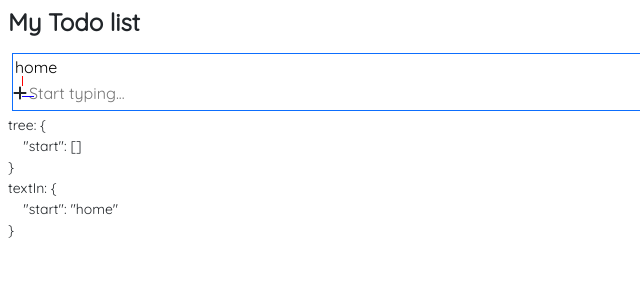
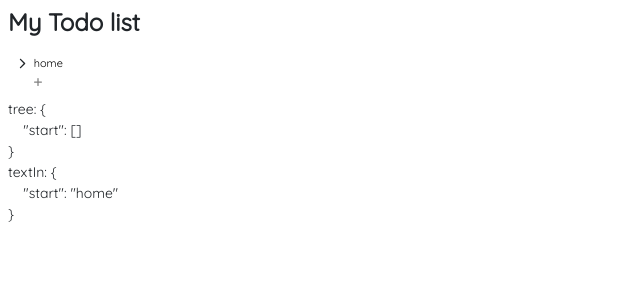
Before and after one commit to VaishnavDixit/todo-list-chrome-extension, a React (Create React App) app: page / in a window 1280 px wide. Shown: the top 300 px of the page, without its empty margins (0-640 px from the left). Built offline with nearby package versions, Linux system fonts and the light colour scheme.

Commit message:
UI Improvement.

```diff
--- a/src/App.scss
+++ b/src/App.scss
@@ -13,7 +13,7 @@
         font-weight: 600;
     }
 
-    input {
+    input, textarea {
         border: none;
         &:focus {
             outline: none;
@@ -67,26 +67,17 @@
 .subTasksSection {
     position: relative;
 }
-.subTasksSection::after {
-	content: "";
-    position: absolute;
-    background: red;
-    /* border-left: 1px solid red; */
-    /* border-bottom: 1px solid red; */
-    left: 9px;
-    top: -4px;
-    width: 1px;
-    bottom: -6px;
-}
-.subTasksSection::before {
-	content: "";
-    position: absolute;
-    background: rgb(17, 0, 255);
-    left: 9px;
-    top: 16px;
-    width: 12px;
-    height: 1px;
-}
+
+// .subTasksSection::before {
+// 	content: "";
+//     position: absolute;
+//     background: rgb(17, 0, 255);
+//     left: 9px;
+//     top: 16px;
+//     width: 12px;
+//     height: 1px;
+// }
+
 ::-webkit-scrollbar {
     width: 4px;
 }
--- a/src/components/task/Index.js
+++ b/src/components/task/Index.js
@@ -1,15 +1,47 @@
-import {faCircle, faPlus} from "@fortawesome/free-solid-svg-icons";
+import {
+    faArrowDown,
+    faChevronCircleUp,
+    faChevronDown,
+    faChevronRight,
+    faChevronUp,
+    faCircle,
+    faCircleChevronRight,
+    faPlus,
+} from "@fortawesome/free-solid-svg-icons";
 import {FontAwesomeIcon} from "@fortawesome/react-fontawesome";
-import React from "react";
+import React, {useEffect, useState} from "react";
+import "./style.scss";
 import {Button, Col, Row} from "react-bootstrap";
 
 const Index = ({uuid, tree, handlePressEnter, handleTextChange, textIn}) => {
+    const [expand, setExpand] = useState(false);
+    const [inputMode, setInputMode] = useState(false);
+    const handlePlusIconClick = () => {
+        handlePressEnter(uuid, "");
+        // e.target.value = "";
+        // setExpand(true);
+        setInputMode(true);
+    };
+    useEffect(() => {
+        if (inputMode) document.getElementById(uuid).focus();
+    }, [inputMode]);
+
     return (
-        <div className="m-1 p-0 border border-primary">
+        <div
+            className={`m-1 p-0 task ${tree[uuid] && tree[uuid].length ? "verticalLine" : ""} ${
+                uuid == "start" ? "" : "horizontalLine"
+            }`}
+        >
             <div className="d-flex align-items-center">
-                <input
+                <FontAwesomeIcon
+                    className="expandCollapseArrow"
+                    icon={expand ? faChevronDown : faChevronRight}
+                    onClick={() => setExpand(!expand)}
+                />
+                <textarea
+                    rows={1}
                     type="text"
-                    id={uuid}
+                    // id={uuid}
                     defaultValue={textIn[uuid] ?? ""}
                     placeholder="Start typing..."
                     // onKeyDown={(e) => {
@@ -18,10 +50,13 @@ const Index = ({uuid, tree, handlePressEnter, handleTextChange, textIn}) => {
                     //         handlePressEnter(uuid, e.target.value.trim());
                     //     }
                     // }}
-                    onChange={(e) => handleTextChange(uuid, e.target.value.trim())}
-                ></input>
+                    onChange={(e) => {
+                        handleTextChange(uuid, e.target.value.trim());
+                    }}
+                ></textarea>
             </div>
-            <div className="ps-3 subTasksSection">
+            {expand ? (
+                <div className="ms-3 subTasksSection">
                     {tree[uuid] &&
                         tree[uuid].map((uuid2) => (
                             <Index
@@ -33,22 +68,40 @@ const Index = ({uuid, tree, handlePressEnter, handleTextChange, textIn}) => {
                             />
                         ))}
                 </div>
+            ) : (
+                ""
+            )}
             <Row className="mb-1">
-                <Col xs={8} className="pe-0 d-flex align-items-center">
-                    <FontAwesomeIcon icon={faPlus} />
+                <Col xs={8} className="pe-0 ms-3 d-flex align-items-center newTaskInput">
+                    {inputMode ? (
+                        <>
+                            {/* <FontAwesomeIcon
+                                className="expandCollapseArrow"
+                                icon={expand ? faChevronDown : faChevronRight}
+                                onClick={() => setExpand(!expand)}
+                            /> */}
                             <input
                                 type="text"
                                 id={uuid}
-                        className="d-inline"
+                                className="d-inline taskInput"
                                 placeholder="Start typing..."
                                 onKeyDown={(e) => {
                                     console.log(e);
-                            if (e.key == "Enter") {
+                                    if (e.key == "Enter" && e.target.value.trim()) {
                                         handlePressEnter(uuid, e.target.value.trim());
                                         e.target.value = "";
+                                        setExpand(true);
                                     }
                                 }}
                             ></input>
+                        </>
+                    ) : (
+                        <FontAwesomeIcon
+                            icon={faPlus}
+                            className="plusIcon py-1"
+                            onClick={handlePlusIconClick}
+                        />
+                    )}
                 </Col>
             </Row>
         </div>
--- a/src/components/task/style.scss
+++ b/src/components/task/style.scss
@@ -0,0 +1,48 @@
+*{
+	// border: 1px solid lightgrey;
+}
+.task {
+    position: relative;
+    .expandCollapseArrow {
+        font-size: 11px;
+        cursor: pointer;
+        width: 20px;
+    }
+	textarea{
+		font-size: 11px;
+	}
+    .newTaskInput {
+        .plusIcon {
+            font-size: 10px;
+            cursor: pointer;
+            width: 20px;
+			color: grey;
+        }
+		.taskInput{
+			font-size: 13px;
+			padding: 0;
+			margin-left: 6px;
+		}
+    }
+}
+// .verticalLine::before {
+//     content: "";
+//     position: absolute;
+//     background: red;
+//     /* border-left: 1px solid red; */
+//     /* border-bottom: 1px solid red; */
+//     left: 9px;
+//     top: 26px;
+//     width: 1px;
+//     bottom: 35px;
+// }
+// .horizontalLine::after {
+//     content: "";
+//     position: absolute;
+//     background: black;
+//     left: -11px;
+//     top: 14px;
+//     width: 12px;
+//     height: 2px;
+//     border-radius: 2px;
+// }
```
Lines whose indentation alone changed are shown as unchanged.
